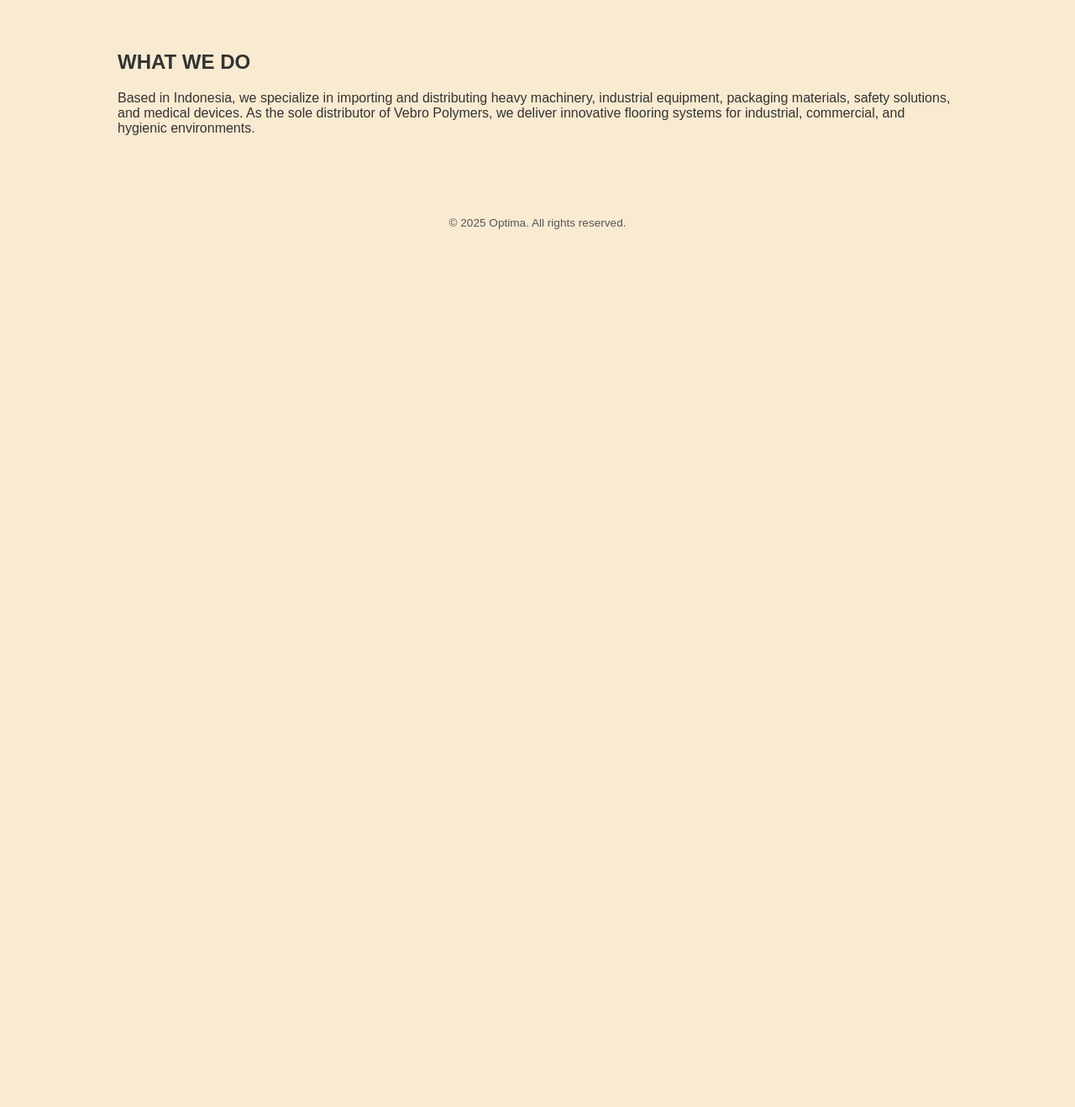
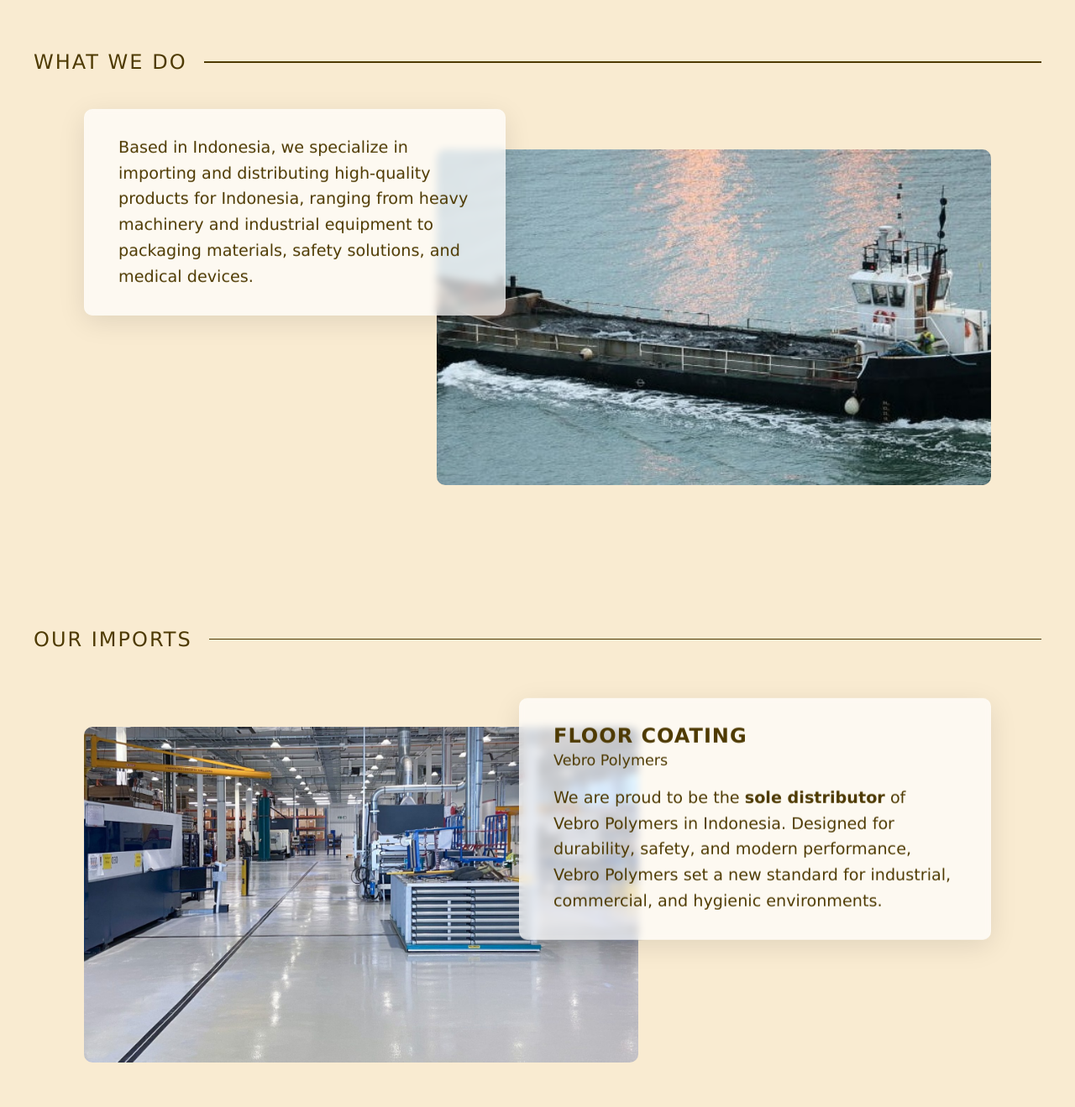
Before and after one commit to jessejwynn/OIM-Website, a plain HTML site: page index.html in a window 1280 px wide. Shown: the part 820-2139 px from the top of the page at 84% size. Before the commit the page ends 1113 px from the top, so only its background shows below. Drawn offline with Linux system fonts and the light colour scheme.

Commit message:
made impoirts section and fixed "what we do" section formatting. bugs in "our imports" section

```diff
--- a/assets/css/styles.css
+++ b/assets/css/styles.css
@@ -2,7 +2,7 @@ body {
       margin: 0;
       font-family: Arial, sans-serif;
       background-color: #f9ebd1;
-      color: #333;
+      color: #4E3A02;
     }
     header {
       position: absolute;
@@ -19,7 +19,7 @@ body {
       max-width: 1200px;
     }
     .logo img {
-      height: 100px;
+      height: 80px;
       filter: brightness(0) invert(1);
       transition: transform 0.3s ease;
     }
@@ -34,7 +34,7 @@ body {
 
     header a {
       text-decoration: none;
-      color: white;
+      color: #f9ebd1;
       font-weight: 500;
       transition: opacity 0.3s ease;
     }
@@ -137,27 +137,227 @@ body {
     .hero h1 {
       font-size: 4rem;
       margin: 0;
-      font-family: Tahoma;
+      font-family: 'Lucida Sans Unicode', sans-serif;
       font-weight: lighter;
       letter-spacing: 7px;
     }
     .hero p.tagline {
       font-size: 2rem;
-      margin: 5px 0 0 0;
+      font-family: 'Lucida Sans Unicode', sans-serif;
+      margin: 1px 0 0 0;
     }
     .hero p.description {
       max-width: 400px;
-      font-size: 1.5rem;
+      font-size: clamp(1rem, 2.5vw, 1.5rem);
       line-height: 1.6;
+      font-family: 'Lucida Sans Unicode', sans-serif;
+      letter-spacing: 2px;
     }
     section {
       padding: 60px 40px;
-      max-width: 1000px;
+      max-width: 1500px;
       margin: auto;
     }
+
+    #what-we-do {
+      position: relative;
+      padding-bottom: 0px;
+    }
+
+    #what-we-do h2 {
+      position: relative;
+      display: flex;
+      align-items: center;
+      gap: 20px;
+      margin-bottom: 40px;
+      color: #4E3A02;
+      font-family: 'Lucida Sans Unicode', sans-serif;
+      letter-spacing: 2px;
+      font-weight: lighter;
+    }
+
+    #what-we-do h2::after {
+      content: "";
+      flex-grow: 1;
+      height: 1.3px;
+      background-color: #4E3A02;
+    }
+
+    .content-wrapper {
+      position: relative;
+      width: 100%;
+      height: 500px; /* Set a specific height for the container */
+      margin-bottom: 40px; /* Add space for the footer */
+    }
+
+    .section-image {
+      position: absolute;
+      width: 55%;
+      min-width: 600px;
+      max-width: 800px;
+      height: 400px;
+      border-radius: 10px;
+      object-fit: cover;
+      right: 5%; /* Position from right */
+      top: 50%; /* Center vertically */
+      transform: translateY(-50%); /* Center vertically */
+    }
+
+    .glass-card {
+      position: relative;
+      width: 35%;
+      min-width: 400px;
+      padding: 30px 40px;
+      background: rgba(255, 255, 255, 0.7);
+      backdrop-filter: blur(5px);
+      -webkit-backdrop-filter: blur(5px);
+      border-radius: 10px;
+      box-shadow: 0 8px 32px rgba(0, 0, 0, 0.1);
+      border: 1px solid rgba(255, 255, 255, 0.2);
+    }
+
+    .glass-card p {
+      font-size: 1.2rem;
+      line-height: 1.6;
+      color: #4E3A02;
+      margin: 0;
+      font-family: 'Lucida Sans Unicode', sans-serif;
+    }
+
+    #what-we-do-card {
+      position: absolute;
+      top: 25%;
+      left: 5%;
+      margin-right: -50px; /* Creates overlap - adjust this value to control overlap amount */
+      z-index: 1; /* Ensures card appears above the image */
+      transform: translateY(-50%); /* Centers the card vertically */
+    }
+
+    @media (max-width: 1200px) {
+      .content-wrapper {
+        height: auto;
+        padding: 20px 0;
+      }
+
+      .section-image {
+        position: relative;
+        width: 90%;
+        max-width: 700px;
+        min-width: unset;
+        height: 350px;
+        right: auto;
+        top: auto;
+        transform: none;
+        margin: 0 auto;
+      }
+
+      #vebro-image {
+        left: auto;
+        margin: 0 auto 30px;
+      }
+
+      #what-we-do-card {
+        position: relative;
+        width: calc(100% - 80px);
+        max-width: 600px;
+        min-width: unset;
+        top: -30px;
+        left: 50%;
+        transform: translateX(-50%);
+        margin-right: 0;
+      }
+    }
+
+    @media (max-width: 768px) {
+      .section-image {
+        height: 300px;
+        width: 100%;
+        max-width: 100%;
+      }
+
+      #what-we-do-card {
+        width: calc(100% - 40px);
+      }
+    }
+    /* Our Imports Section */
+    #our-imports {
+      position: relative;
+      padding-bottom: 100px;
+    }
+
+    #our-imports h2 {
+      position: relative;
+      display: flex;
+      align-items: center;
+      gap: 20px;
+      margin-bottom: 40px;
+      color: #4E3A02;
+      font-family: 'Lucida Sans Unicode', sans-serif;
+      letter-spacing: 2px;
+      font-weight: lighter;
+    }
+
+    #our-imports h2::after {
+      content: "";
+      flex-grow: 1;
+      height: 1.3px;
+      background-color: #4E3A02;
+    }
+
+    #vebro-image {
+      position: absolute;
+    }
+
+    .subsection {
+      margin-bottom: 60px;
+    }
+
+    .subsection h3 {
+      color: #4E3A02;
+      font-family: 'Lucida Sans Unicode', sans-serif;
+      font-size: 1.5rem;
+      margin: 0;
+      letter-spacing: 1px;
+    }
+
+    .subsection h4 {
+      color: #4E3A02;
+      font-family: 'Lucida Sans Unicode', sans-serif;
+      font-size: 1.1rem;
+      margin: 5px 0 20px;
+      font-weight: normal;
+    }
+
+    .import-content {
+      position: relative;
+      margin-top: 20px;
+      height: 400px;
+    }
+
+    #vebro-image {
+      left: 5%; /* Position from left instead of right */
+      right: auto; /* Reset right positioning */
+      margin-top: 50px; /* Move image down */
+      top: 50%; /* Maintain vertical centering with new offset */
+    }
+
+    #floor-coating-card {
+      position: absolute;
+      top: 40%;
+      right: 5%;
+      transform: translateY(-50%);
+      width: 40%;
+      z-index: 1;
+      margin-left: -50px; /* Creates overlap with the image */
+    }
+
+    #floor-coating-card strong {
+      font-weight: 600;
+    }
+
     footer {
       text-align: center;
       font-size: 0.85rem;
       padding: 20px;
-      color: #555;
+      color: #4E3A02;
     }
--- a/index.html
+++ b/index.html
@@ -36,13 +36,34 @@
 
     <section id="what-we-do">
         <h2>WHAT WE DO</h2>
-        <p>
-        Based in Indonesia, we specialize in importing and distributing
-        heavy machinery, industrial equipment, packaging materials, safety solutions,
-        and medical devices. As the sole distributor of Vebro Polymers,
-        we deliver innovative flooring systems for industrial, commercial,
-        and hygienic environments.
-        </p>
+        <div class="content-wrapper">
+            <img src="/assets/images/temp-1.jpg" alt="Ship" class="section-image">
+            <div class="glass-card" id="what-we-do-card">
+                <p>
+                Based in Indonesia, we specialize in importing and distributing high-quality products for Indonesia, ranging from heavy machinery and industrial equipment to packaging materials, safety solutions, and medical devices.
+                </p>
+            </div>
+        </div>
+    </section>
+
+    <section id="our-imports">
+        <h2>OUR IMPORTS</h2>
+        <div class="content-wrapper">
+            <div class="subsection">
+                <div class="import-content">
+                    <img src="/assets/images/vebro-temp.jpg" alt="Industrial Floor" class="section-image" id="vebro-image">
+                    <div class="glass-card" id="floor-coating-card">
+                        <h3>FLOOR COATING</h3>
+                        <h4>Vebro Polymers</h4>
+                        <p>
+                            We are proud to be the <strong>sole distributor</strong> of Vebro Polymers in Indonesia.
+                            Designed for durability, safety, and modern performance, Vebro Polymers set a new standard for industrial,
+                            commercial, and hygienic environments.
+                        </p>
+                    </div>
+                </div>
+            </div>
+        </div>
     </section>
 
     <footer>
```
